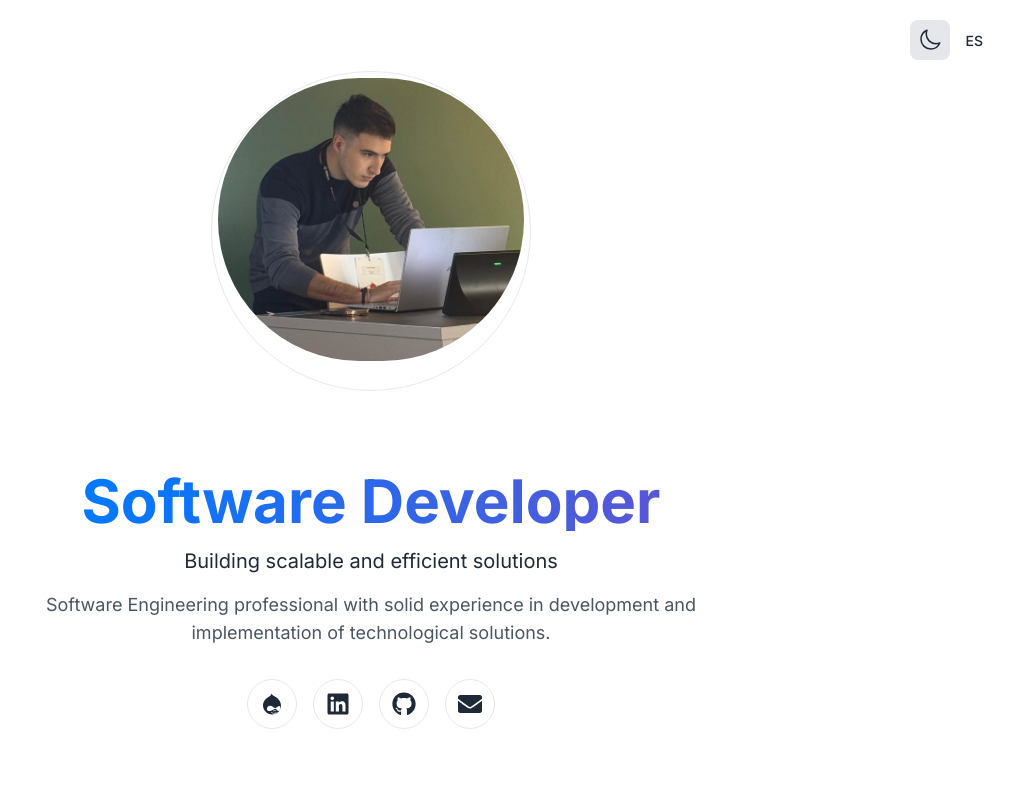
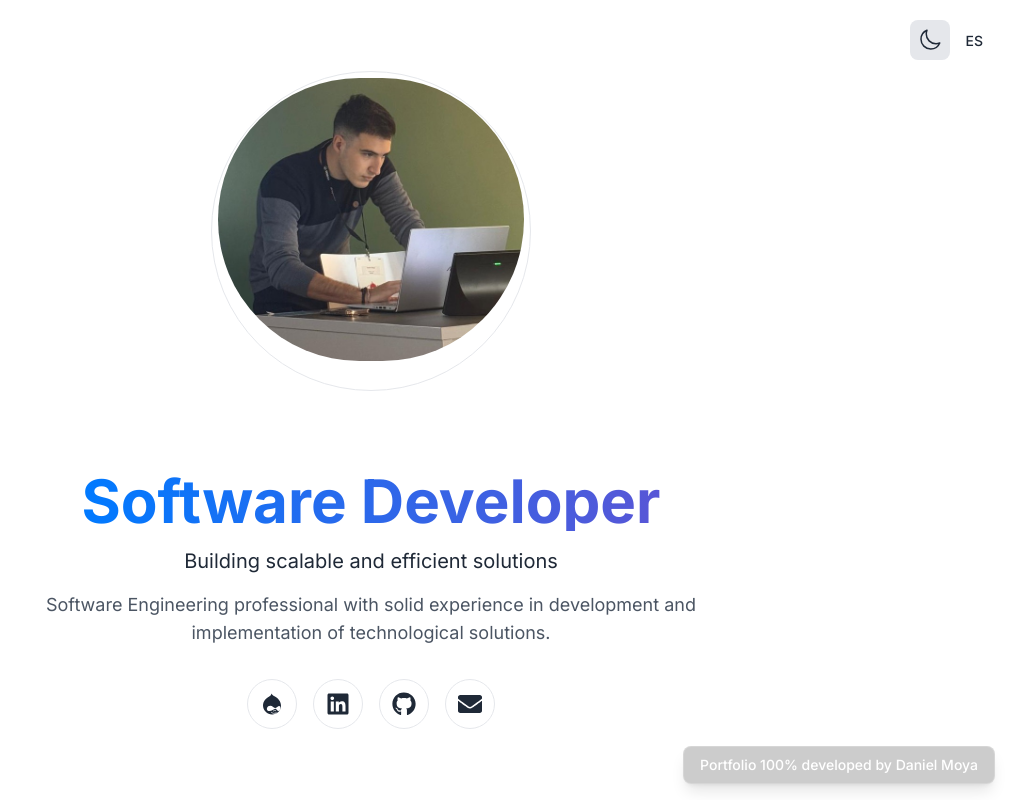
Before and after one commit to danielmoyamdz/Portfolio, a Next.js app: page /Portfolio/ in a window 1280 px wide. Shown: the top 800 px of the page, without its empty margins (269-1280 px from the left). Built offline with nearby package versions, Linux system fonts and the light colour scheme.

Commit message:
Add message

```diff
--- a/src/app/layout.tsx
+++ b/src/app/layout.tsx
@@ -5,6 +5,7 @@ import '../styles/globals.css';
 import '../i18n/client';
 import { Providers } from './providers';
 import ClientLayout from './ClientLayout';
+import PortfolioMessage from '../components/PortfolioMessage';
 
 const inter = Inter({ subsets: ['latin'] });
 
@@ -70,6 +71,7 @@ export default function RootLayout({
           <ClientLayout>
             {children}
           </ClientLayout>
+          <PortfolioMessage />
         </Providers>
       </body>
     </html>
--- /dev/null
+++ b/src/components/PortfolioMessage.tsx
@@ -0,0 +1,16 @@
+'use client';
+
+import React from 'react';
+import { useTranslation } from 'react-i18next';
+
+const PortfolioMessage: React.FC = () => {
+  const { t } = useTranslation();
+
+  return (
+    <div className="fixed bottom-4 right-4 backdrop-blur-md bg-black/20 dark:bg-black/20 border border-white/20 dark:border-white/20 text-white px-4 py-2 rounded-lg shadow-lg z-50 text-sm font-medium">
+      {t('portfolio.developedBy', 'Portfolio 100% desarrollado por Daniel Moya')}
+    </div>
+  );
+};
+
+export default PortfolioMessage;
--- a/src/i18n/client.ts
+++ b/src/i18n/client.ts
@@ -13,6 +13,9 @@ if (!i18n.isInitialized) {
       resources: {
         en: {
           translation: {
+            portfolio: {
+              developedBy: 'Portfolio 100% developed by Daniel Moya'
+            },
             hero: {
               title: 'Software Developer',
               subtitle: 'Building scalable and efficient solutions',
@@ -75,6 +78,9 @@ if (!i18n.isInitialized) {
         },
         es: {
           translation: {
+            portfolio: {
+              developedBy: 'Portfolio 100% desarrollado por Daniel Moya'
+            },
             hero: {
               title: 'Desarrollador de Software',
               subtitle: 'Construyendo soluciones escalables y eficientes',
```
